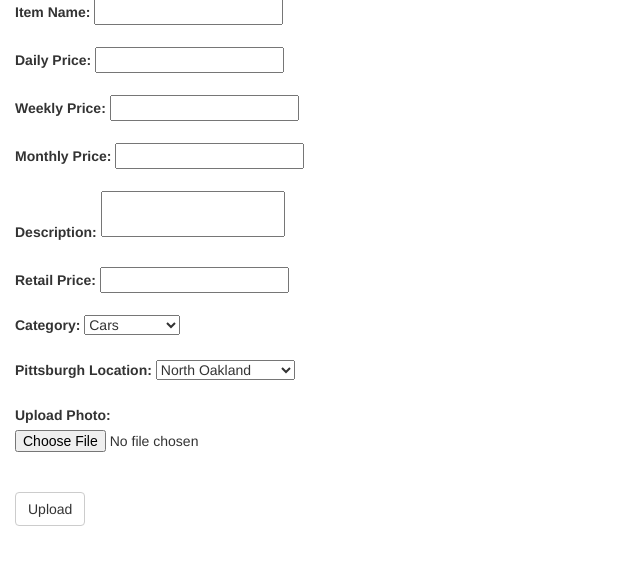
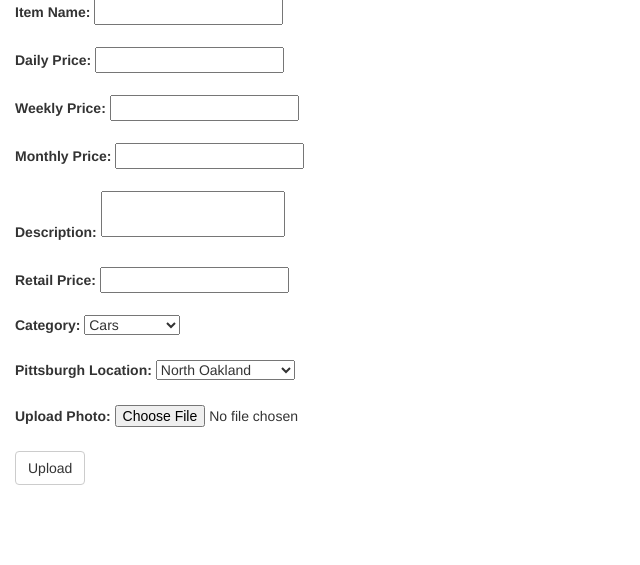
Before and after one commit to cdy3870/Web-App, a Flask app: page /upload in a window 1280 px wide. Shown: the part 181-746 px from the top of the page, without its empty margins (0-640 px from the left). Run offline with Flask 2, Linux system fonts and the light colour scheme; the visitor is signed in with stand-in values (Sample User, id 1); some libraries are stand-ins or nearby versions.

Commit message:
still fixing choose file button not inline

```diff
--- a/static/css/StyleSheet.css
+++ b/static/css/StyleSheet.css
@@ -53,11 +53,11 @@
 }
 
 .inline {
-	display: inline-block;
+	display: inline-block!important;
 }
 
 .hidden{
-	display: none;
+	display: none!important;
 }
 
 .w50 {
```
